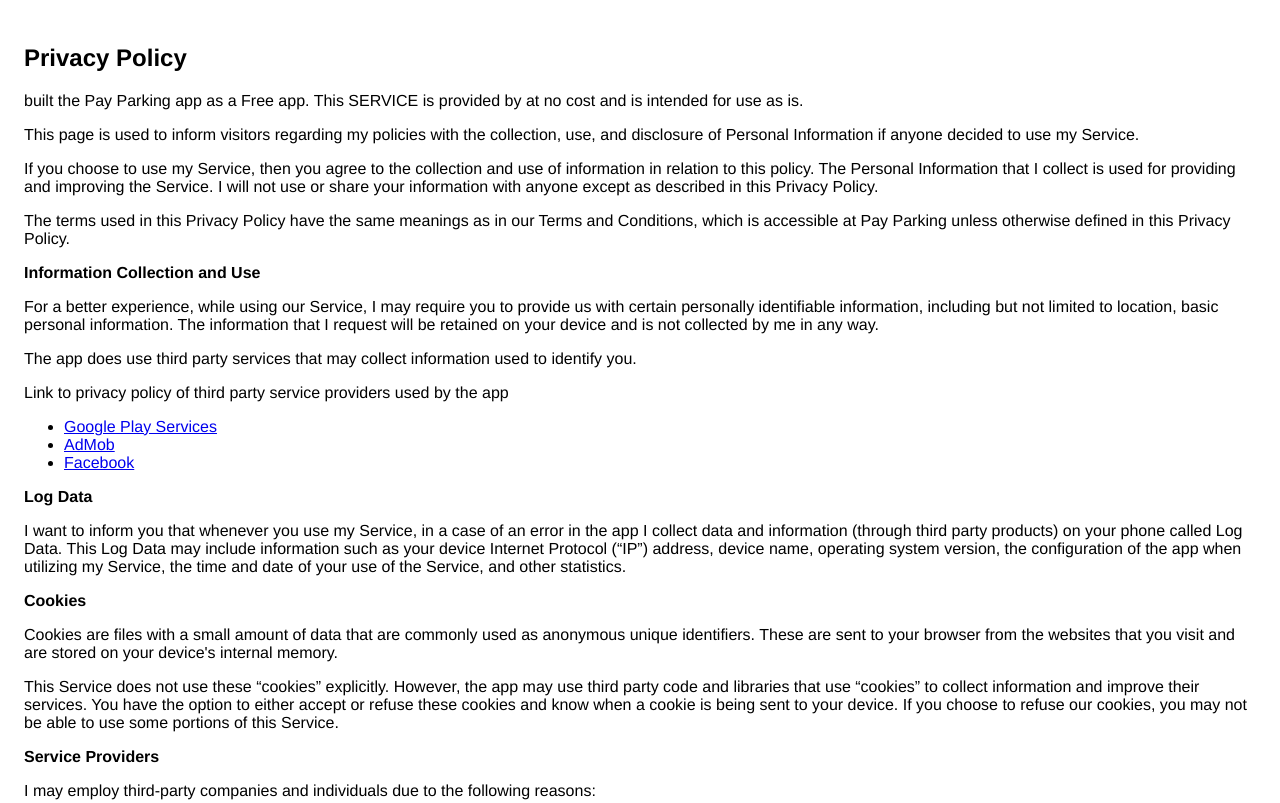
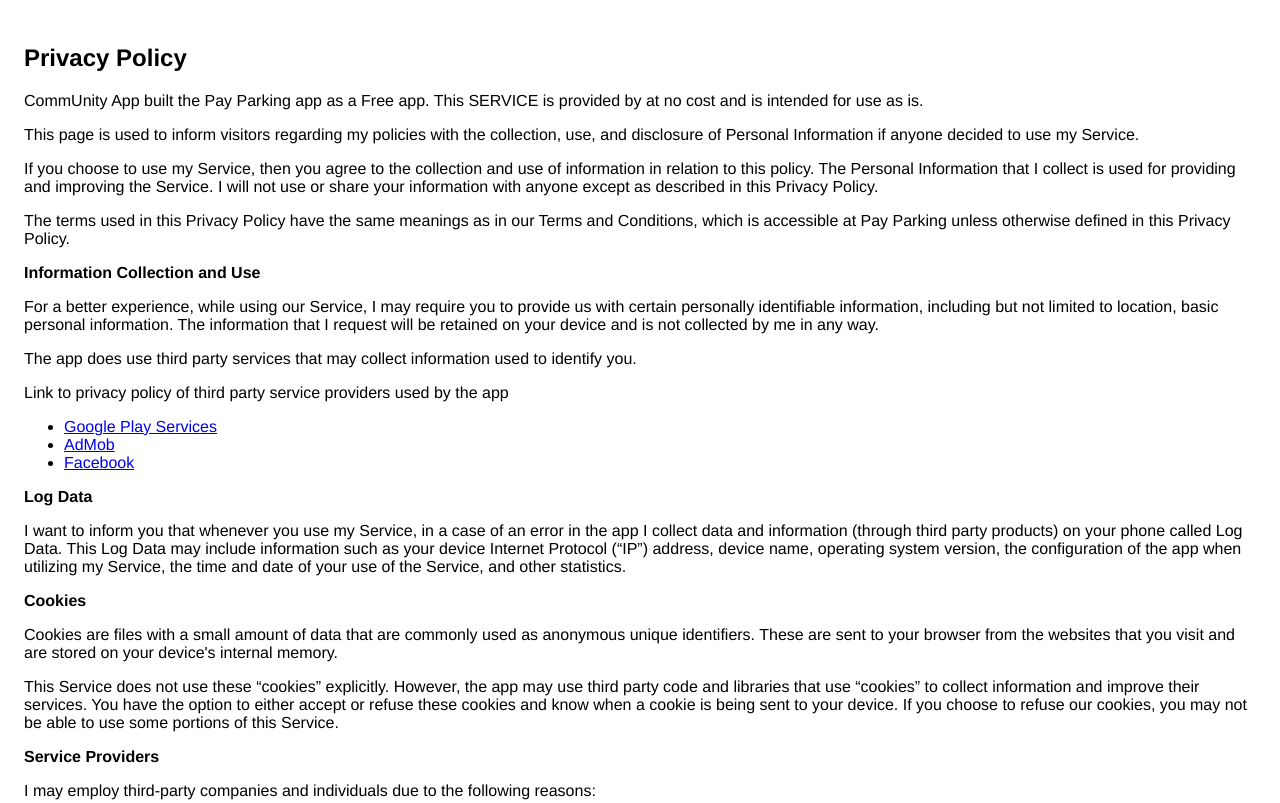
Before and after one commit to lfloresca10/PayParkingPolicy, a plain HTML site: page index.html in a window 1280 px wide. Shown: the top 803 px of the page. Drawn offline with Linux system fonts and the light colour scheme.

Commit message:
Update index.html

```diff
--- a/index.html
+++ b/index.html
@@ -8,7 +8,7 @@
     </head>
     <body>
     <h2>Privacy Policy</h2> <p>
-                     built the Pay Parking app as
+                    CommUnity App built the Pay Parking app as
                     a Free app. This SERVICE is provided by
                      at no cost and is intended for
                     use as is.
```
